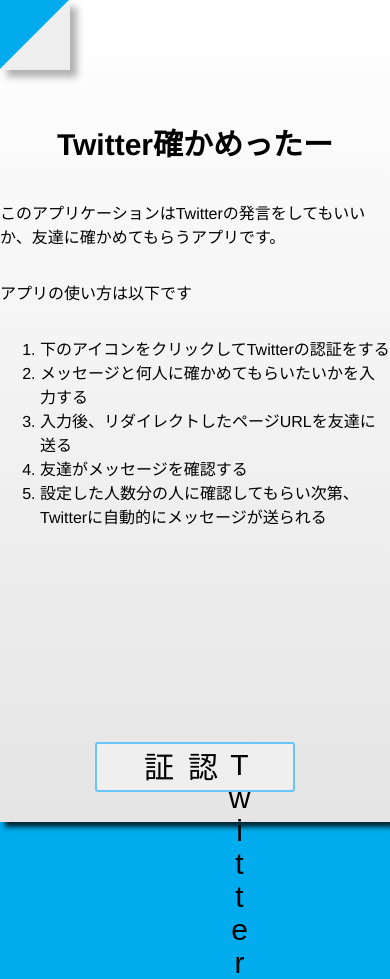
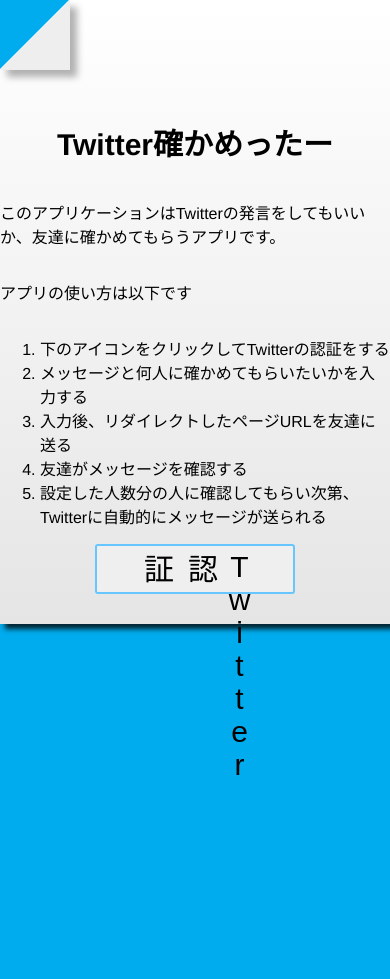
Before and after one commit to monaural-type/confirmMessageAppFront, a React (Create React App) app: page / in a window 390 px wide. After the commit the page ends 844 px from the top, so only its background shows below. Built offline with nearby package versions, Linux system fonts and the light colour scheme.

Commit message:
fix layout

```diff
--- a/src/css/style.css
+++ b/src/css/style.css
@@ -251,7 +251,8 @@
 
     body {
         font-family: helvetica, arial, sans-serif;
-        height: 100vh;
+        height: 100%;
+        width: 100%;
         margin: 0;
         background-color: #00acee;
     }
@@ -262,7 +263,7 @@
         align-items: center;
         background: #fff;
         width: 100%;
-        height: 95vh;
+        height: 100%;
         padding: 10px 0;
         background: #ffffff;
         /* Old browsers */
```
